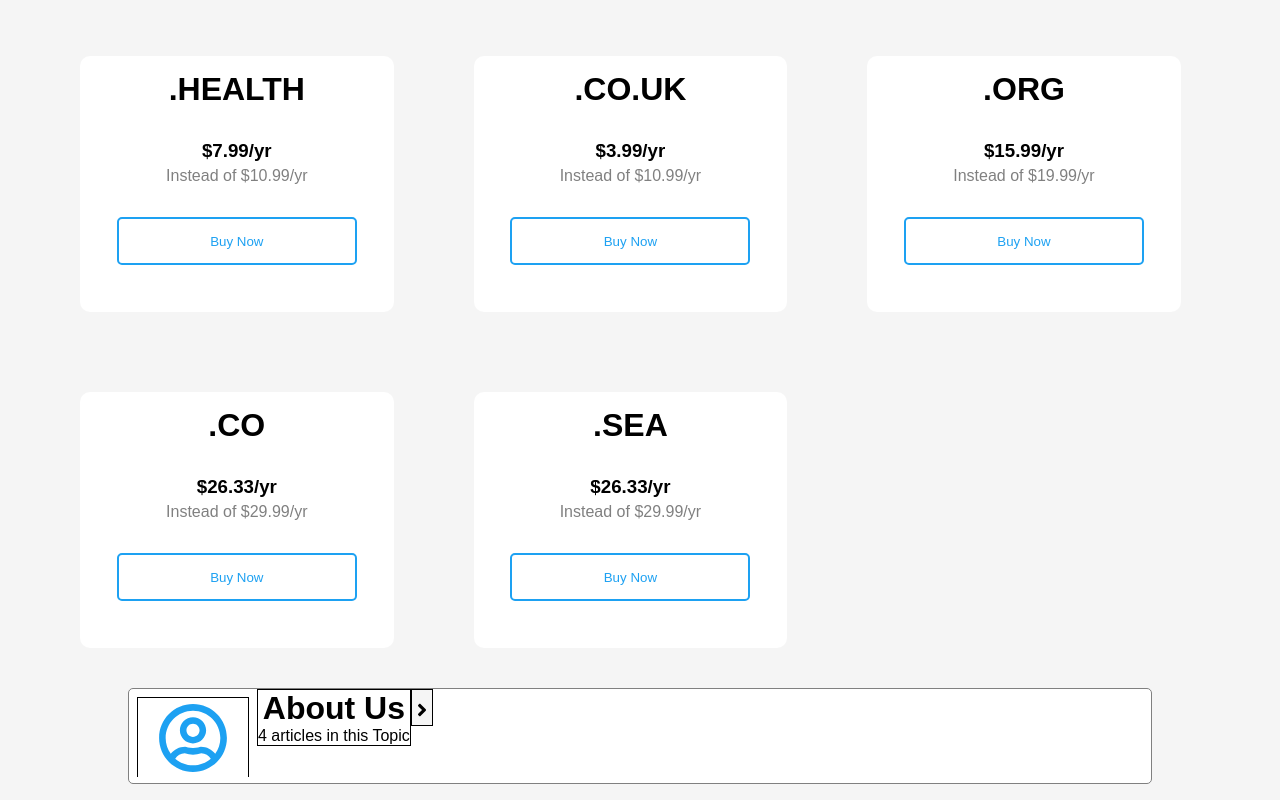
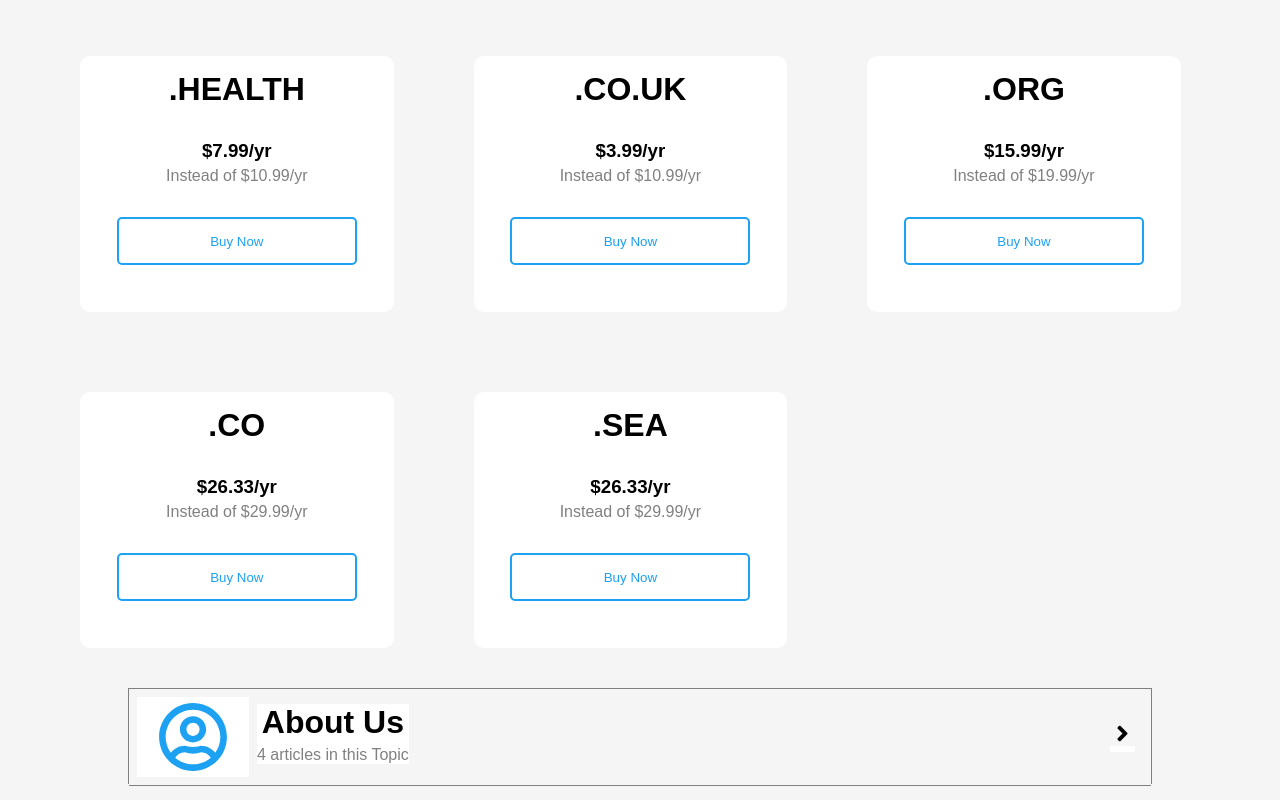
Before and after one commit to Florid11/first-task-p2, a React (Create React App) app: page / in a window 1280 px wide. Shown: the part 372-1172 px from the top of the page. Built offline with nearby package versions, Linux system fonts and the light colour scheme.

Commit message:
Changes made to Css

```diff
--- a/src/ToggleTopics/Toggle.css
+++ b/src/ToggleTopics/Toggle.css
@@ -4,16 +4,11 @@
     width: 80%;
     margin-bottom: 1rem;
     margin-left: 10%;
-    background-color: white;
     height: 6rem;
     border: 1px solid gray;
-    border-radius: 5px;
+    background-color: white;
 }
 
-.boxTopic div{
-    border: 1px solid black;
-    float: left;
-}
 
 .user{
     display: block;
@@ -34,20 +29,54 @@
 }
 
 .about{
-   display: inline-block;
-    border: 3px solid black;
+    display: block;
+    margin-top: 15px;
+    background-color: white;
+    float: left;
+}
+
+.about p{
+    margin-top: 5px;
+    color: gray;
 }
 
 
 .btn, .btnClicked{
-    display: inline-block;
+    display: block;
     border: none;
-    background-color: Transparent;
-    font-size: 20px;
-    margin-top: 10px;
+    background-color: white;
+    font-size: 25px;
+    margin-top: 2rem;
+    margin-right: 1rem;
     float: right;
 }
 
 .btnClicked{
     transform: rotate(90deg);
 }
+
+.topic{
+    display: flex;
+    flex-wrap: wrap;
+    width: 100%;
+    flex-direction: column;
+    border: 1px solid gray;
+    margin-bottom: 1rem;
+
+}
+
+.topic:first-child{
+    border-top: none ;
+}
+
+.topics{
+    display: inline-block;
+    background-color: white;
+    border-bottom: 1px solid gray;
+    padding: 5px;
+
+}
+
+.topic:last-child{
+    border-bottom: none;
+}
--- a/src/ToggleTopics/Toggle.js
+++ b/src/ToggleTopics/Toggle.js
@@ -55,10 +55,12 @@ const ToggleState = () => {
             </div>
             <div className="button">
                 <button onClick={ToggleSwitch} className={btnToggle ? "btnClicked" : "btn"}><FaAngleRight /></button>
+                <div className="topic">
+
                     {
                         toggle ? (topics.map(topic =>{
                             return(
-                            <div>
+                                <div className="topics">
                                     {topic.title}
                                     <button onClick={ToggleSSwitch} className={btnSToggle ? "btnClicked" : "btn"}><FaAngleRight /></button>
                                     {pToggle ? topic.paragraphs : null}
@@ -67,6 +69,8 @@ const ToggleState = () => {
                         })) : null
                     }
                 </div>
+            </div>
+
 
     </div>
   );
```
Lines whose indentation alone changed are shown as unchanged.
